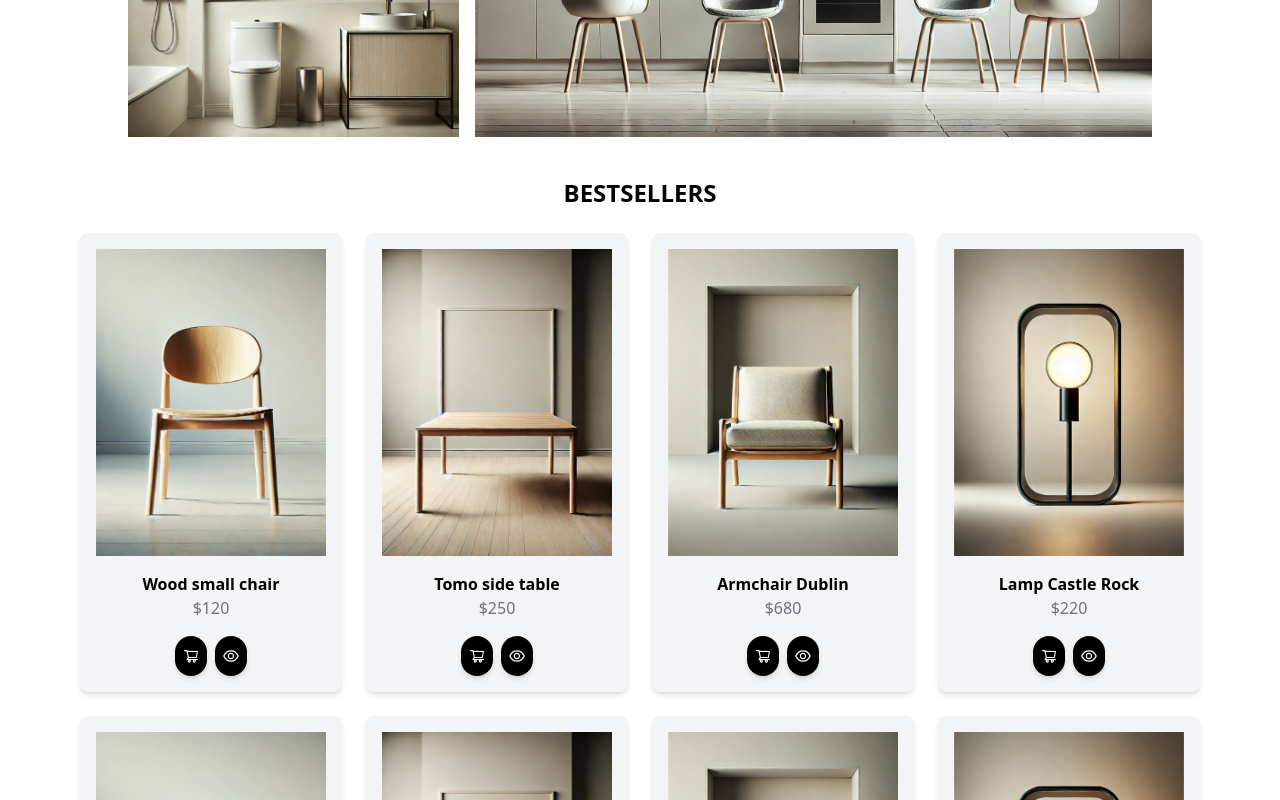
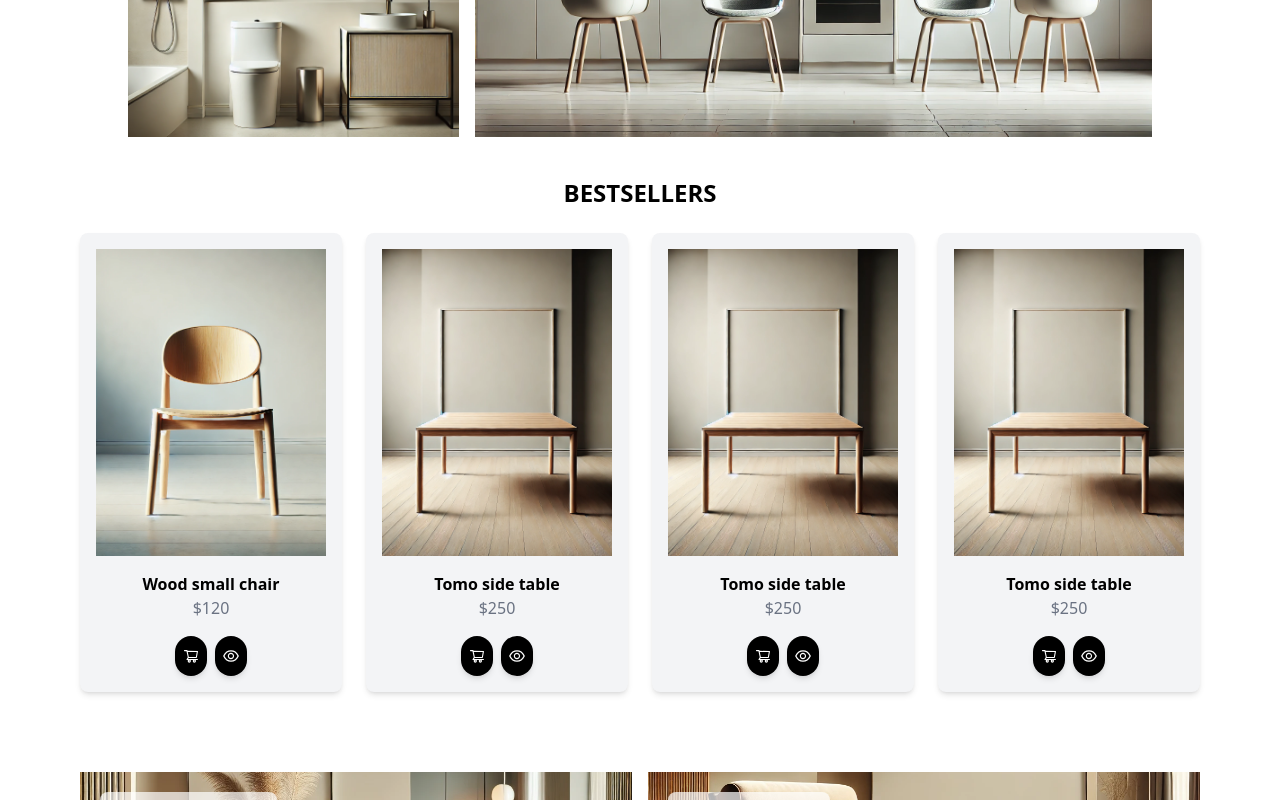
Before and after one commit to chonlapat323/myshop-frontend, a Next.js app: page / in a window 1280 px wide. Shown: the part 1100-1900 px from the top of the page. Built offline with nearby package versions, Linux system fonts and the light colour scheme; what @ant-design/nextjs-registry would draw is missing.

Commit message:
fix best sellers

```diff
--- /dev/null
+++ b/app/(components)/bestsellers/BestsellersSection.tsx
@@ -0,0 +1,97 @@
+"use client";
+
+import { ShoppingCartOutlined, EyeOutlined } from "@ant-design/icons";
+import { useState } from "react";
+import Image from "next/image";
+
+export interface Product {
+  id: number;
+  image: string;
+  name: string;
+  price: number;
+  link: string;
+}
+
+interface BestsellersProps {
+  products: Product[];
+}
+
+export default function BestsellersSection({ products }: BestsellersProps) {
+  const [hoveredPopup, setHoveredPopup] = useState<number | null>(null);
+  const [cartPopup, setCartPopup] = useState<number | null>(null);
+
+  return (
+    <section className="max-w-6xl mx-auto px-4 py-10">
+      <h2 className="text-center text-2xl font-bold mb-6">BESTSELLERS</h2>
+      <div className="grid grid-cols-1 md:grid-cols-3 lg:grid-cols-4 gap-6">
+        {products.map((product: Product) => (
+          <div
+            key={product.id}
+            className="group relative bg-gray-100 p-4 rounded-lg shadow-md flex flex-col items-center"
+          >
+            {/* รูปสินค้า (แนวตั้ง) */}
+            <div className="w-full aspect-[3/4] overflow-hidden">
+              <Image
+                src={product.image}
+                alt={product.name}
+                width={300}
+                height={400}
+                className="w-full h-full object-cover transition-transform group-hover:scale-105"
+              />
+            </div>
+
+            {/* ชื่อสินค้า & ราคา */}
+            <div className="text-center mt-4">
+              <p className="font-semibold">{product.name}</p>
+              <p className="text-gray-500">${product.price}</p>
+            </div>
+
+            {/* ไอคอนเมนู (ด้านล่าง) */}
+            <div className="flex gap-2 mt-4 group-hover:pointer">
+              {/* ปุ่ม Cart + Popup */}
+              <div
+                className="relative"
+                onMouseEnter={() => setCartPopup(product.id)}
+                onMouseLeave={() => setCartPopup(null)}
+              >
+                <button className="p-2 bg-black text-white rounded-full shadow-md hover:bg-gray-800 cursor-pointer">
+                  <ShoppingCartOutlined />
+                </button>
+
+                {/* Popup Add to Cart + ลูกศร */}
+                {cartPopup === product.id && (
+                  <div className="absolute bottom-12 left-1/2 transform -translate-x-1/2 bg-black text-white text-[10px] px-2 py-[2px] rounded shadow-md text-center whitespace-nowrap">
+                    Add to Cart
+                    <div
+                      className="absolute left-1/2 transform -translate-x-1/2 top-full w-0 h-0
+                      border-l-4 border-r-4 border-t-4 border-l-transparent border-r-transparent border-t-black"
+                    ></div>
+                  </div>
+                )}
+              </div>
+
+              {/* ปุ่ม Eye + Popup Quick View */}
+              <div
+                className="relative"
+                onMouseEnter={() => setHoveredPopup(product.id)}
+                onMouseLeave={() => setHoveredPopup(null)}
+              >
+                <button className="p-2 bg-black text-white rounded-full shadow-md hover:bg-gray-800 cursor-pointer">
+                  <EyeOutlined />
+                </button>
+
+                {/* Popup Quick View + ลูกศร */}
+                {hoveredPopup === product.id && (
+                  <div className="absolute bottom-12 left-1/2 transform -translate-x-1/2 bg-black text-white text-[10px] px-2 py-[2px] rounded shadow-md text-center whitespace-nowrap">
+                    Quick View
+                    <div className="absolute left-1/2 transform -translate-x-1/2 top-full w-0 h-0 border-l-4 border-r-4 border-t-4 border-l-transparent border-r-transparent border-t-black"></div>
+                  </div>
+                )}
+              </div>
+            </div>
+          </div>
+        ))}
+      </div>
+    </section>
+  );
+}
--- a/app/(components)/bestsellers/page.tsx
+++ b/app/(components)/bestsellers/page.tsx
@@ -1,97 +1,40 @@
-"use client";
+// app/(components)/bestsellers/page.tsx
+import BestsellersSection from "./BestsellersSection";
+import { Product } from "./BestsellersSection"; // หรือ Path ที่ถูกต้อง
 
-import { ShoppingCartOutlined, EyeOutlined } from "@ant-design/icons";
-import { useState } from "react";
-import Image from "next/image";
+// กำหนด Mock Data (ตรวจสอบ Type อีกครั้ง)
+const mockProducts: Product[] = [
+  {
+    id: 1,
+    image: "/images/products/chair.jpg",
+    name: "Wood small chair",
+    price: 120,
+    link: "/product/1",
+  },
+  {
+    id: 2,
+    image: "/images/products/table.jpg",
+    name: "Tomo side table",
+    price: 250,
+    link: "/product/2",
+  },
+  {
+    id: 3,
+    image: "/images/products/table.jpg",
+    name: "Tomo side table",
+    price: 250,
+    link: "/product/2",
+  },
+  {
+    id: 4,
+    image: "/images/products/table.jpg",
+    name: "Tomo side table",
+    price: 250,
+    link: "/product/2",
+  },
+  // ... สินค้าอื่นๆ
+];
 
-interface Product {
-  id: number;
-  image: string;
-  name: string;
-  price: number;
-  link: string;
+export default function BestsellersPage() {
+  return <BestsellersSection products={mockProducts} />;
 }
-
-interface BestsellersProps {
-  products: Product[];
-}
-
-export default function BestsellersClient({ products }: BestsellersProps) {
-  const [hoveredPopup, setHoveredPopup] = useState<number | null>(null);
-  const [cartPopup, setCartPopup] = useState<number | null>(null);
-
-  return (
-    <section className="max-w-6xl mx-auto px-4 py-10">
-      <h2 className="text-center text-2xl font-bold mb-6">BESTSELLERS</h2>
-      <div className="grid grid-cols-1 md:grid-cols-3 lg:grid-cols-4 gap-6">
-        {products.map((product) => (
-          <div
-            key={product.id}
-            className="group relative bg-gray-100 p-4 rounded-lg shadow-md flex flex-col items-center"
-          >
-            {/* รูปสินค้า (แนวตั้ง) */}
-            <div className="w-full aspect-[3/4] overflow-hidden">
-              <Image
-                src={product.image}
-                alt={product.name}
-                width={300}
-                height={400}
-                className="w-full h-full object-cover transition-transform group-hover:scale-105"
-              />
-            </div>
-
-            {/* ชื่อสินค้า & ราคา */}
-            <div className="text-center mt-4">
-              <p className="font-semibold">{product.name}</p>
-              <p className="text-gray-500">${product.price}</p>
-            </div>
-
-            {/* ไอคอนเมนู (ด้านล่าง) */}
-            <div className="flex gap-2 mt-4 group-hover:pointer">
-              {/* ปุ่ม Cart + Popup */}
-              <div
-                className="relative"
-                onMouseEnter={() => setCartPopup(product.id)}
-                onMouseLeave={() => setCartPopup(null)}
-              >
-                <button className="p-2 bg-black text-white rounded-full shadow-md hover:bg-gray-800 cursor-pointer">
-                  <ShoppingCartOutlined />
-                </button>
-
-                {/* Popup Add to Cart + ลูกศร */}
-                {cartPopup === product.id && (
-                  <div className="absolute bottom-12 left-1/2 transform -translate-x-1/2 bg-black text-white text-[10px] px-2 py-[2px] rounded shadow-md text-center whitespace-nowrap">
-                    Add to Cart
-                    <div
-                      className="absolute left-1/2 transform -translate-x-1/2 top-full w-0 h-0
-                      border-l-4 border-r-4 border-t-4 border-l-transparent border-r-transparent border-t-black"
-                    ></div>
-                  </div>
-                )}
-              </div>
-
-              {/* ปุ่ม Eye + Popup Quick View */}
-              <div
-                className="relative"
-                onMouseEnter={() => setHoveredPopup(product.id)}
-                onMouseLeave={() => setHoveredPopup(null)}
-              >
-                <button className="p-2 bg-black text-white rounded-full shadow-md hover:bg-gray-800 cursor-pointer">
-                  <EyeOutlined />
-                </button>
-
-                {/* Popup Quick View + ลูกศร */}
-                {hoveredPopup === product.id && (
-                  <div className="absolute bottom-12 left-1/2 transform -translate-x-1/2 bg-black text-white text-[10px] px-2 py-[2px] rounded shadow-md text-center whitespace-nowrap">
-                    Quick View
-                    <div className="absolute left-1/2 transform -translate-x-1/2 top-full w-0 h-0 border-l-4 border-r-4 border-t-4 border-l-transparent border-r-transparent border-t-black"></div>
-                  </div>
-                )}
-              </div>
-            </div>
-          </div>
-        ))}
-      </div>
-    </section>
-  );
-}
```
